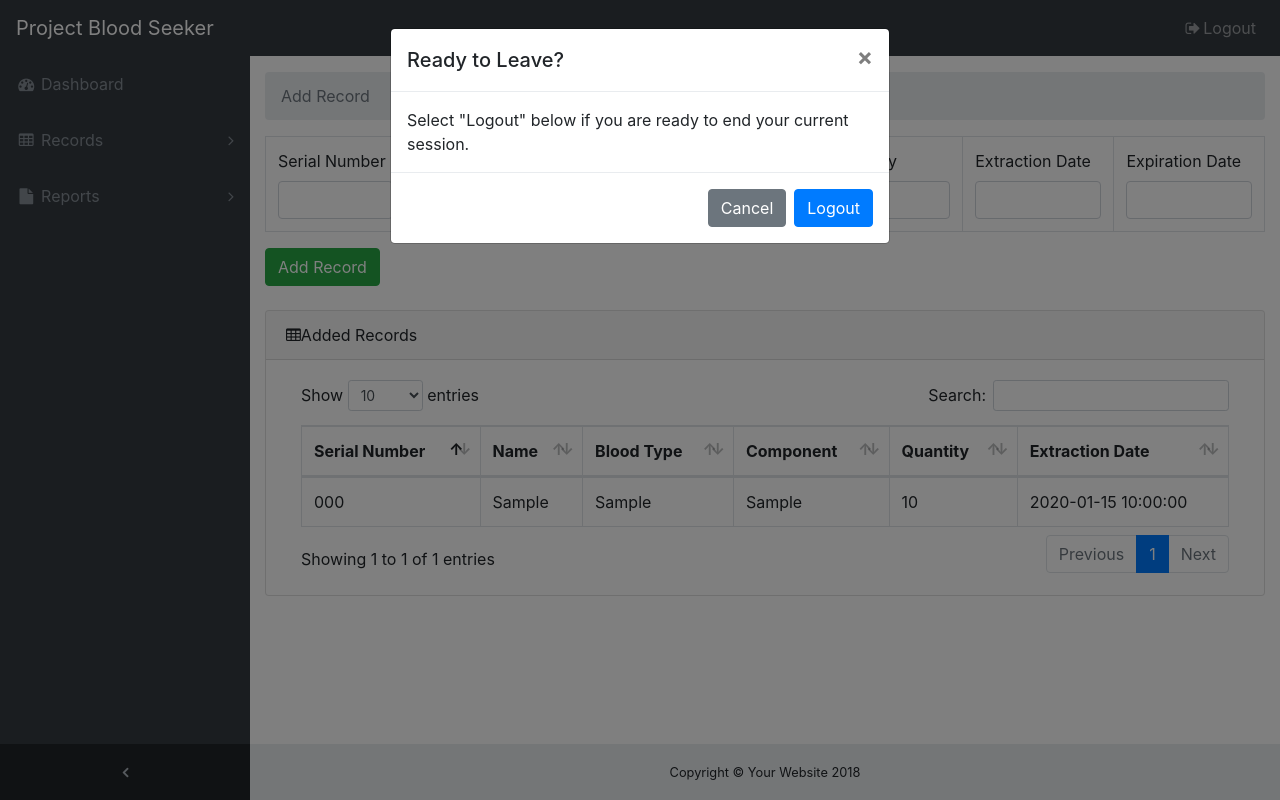
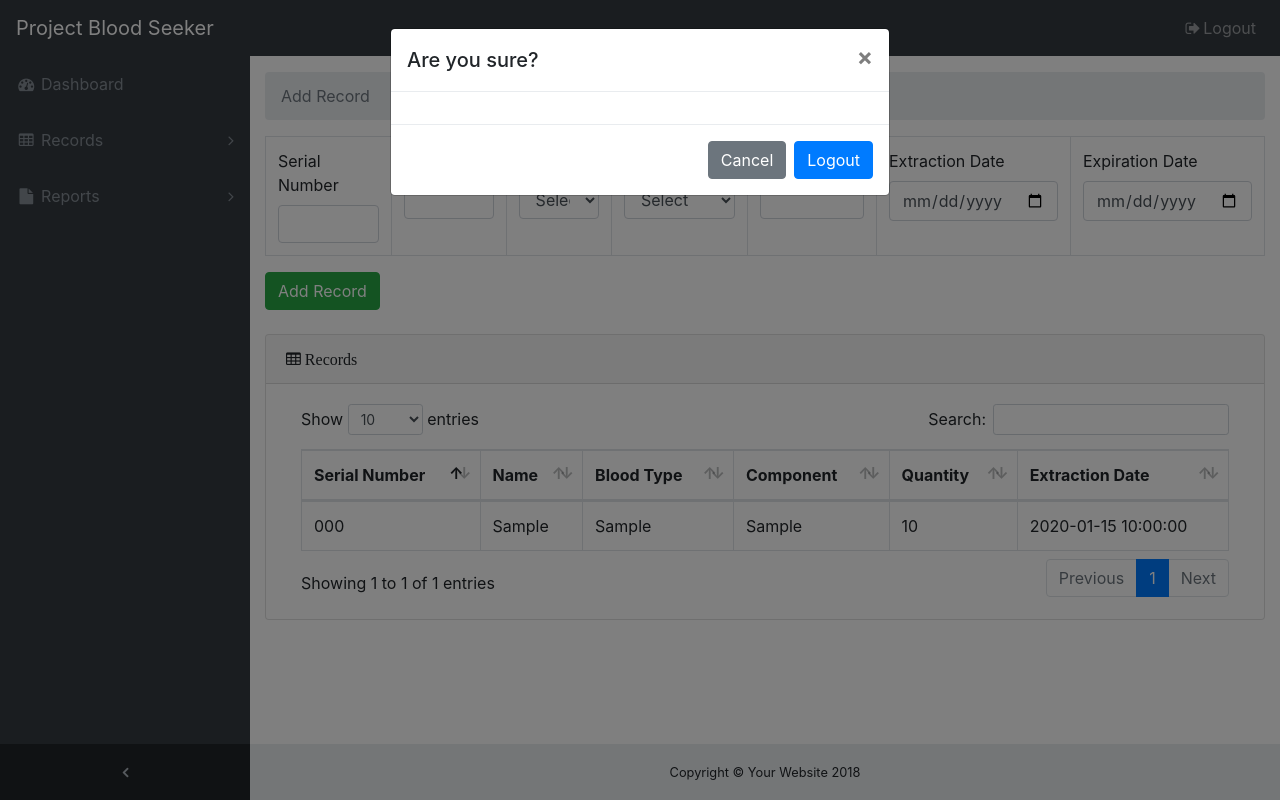
Before and after one commit to bonikowld/Capstone-Project, a PHP site: page /admin/addrecord.php in a window 1280 px wide, after a click on "Logout". Run offline with PHP 8.4, Linux system fonts and the light colour scheme; tables that the repository leaves empty or names only in its code hold one stand-in row (values such as "Sample post").

Commit message:
initial changes
initial changes sa addrecord ug blood record

```diff
--- a/admin/addrecord.php
+++ b/admin/addrecord.php
@@ -3,6 +3,14 @@ $servername = "localhost";
 $username = "root";
 $password = "";
 $dbname = "blood_bank";
+
+// for Validation
+$donorError ="";
+$bloodTypeError = "";
+$componentError ="";
+$numberError = "";
+$temp = "";
+
 
 // Create connection
 $conn = mysqli_connect($servername, $username, $password, $dbname);
@@ -16,6 +24,49 @@ if(isset($_POST['add'])){
             $sql = "INSERT INTO blood (serialnumber, donor, bloodtype, component, quantity, extractiondate, expirationdate)
             VALUES ('".$_POST["serialnumber"]."','".$_POST["donor"]."','".$_POST["bloodtype"]."','".$_POST["component"]."','".$_POST["quantity"]."','".$_POST["extractiondate"]."','".$_POST["expirationdate"]."')";
 
+          // Donor Name Validation
+              if (empty($_POST["donor"])) {
+              $donorError = "Donor name is required";
+              }
+              else {
+               $donor = test_input($_POST["donor"]);
+              // check donor name only contains letters and whitespace
+                if (!preg_match("/^[a-zA-Z-. ]*$/",$donor)) {
+                $donorError = "Only letters and white space allowed";
+                }
+              }
+
+          // Blood Type Validation
+              if($_POST) {
+                if(isset($_POST['bloodtype'])) {
+                    if($_POST['bloodtype'] == 'NULL') {
+                      $bloodTypeError = '<p>Please select an option from the select box.</p>';
+                    }
+                }
+              }
+
+          // Component Validation
+              if($_POST) {
+                if(isset($_POST['component'])) {
+                    if($_POST['component'] == 'NULL') {
+                      $componentError = '<p>Please select an option from the select box.</p>';
+                    }
+                }
+              }
+
+          // Quantity Validation
+              $number = $_POST["quantity"];
+
+              if(empty($number)) {
+                $numberError = '<span class="error">Please enter a value</span>';
+                }
+              else if(!is_numeric($number)) {
+                $numberError = '<span class="error">Data entered was not numeric</span>';
+                }
+              else {
+                echo "valid";
+                }
+
 
             if ($conn->query($sql) === TRUE) {
               echo "<script type= 'text/javascript'>alert('New record created successfully');</script>";
@@ -26,6 +77,12 @@ if(isset($_POST['add'])){
               $conn->close();
 
             }
+            function test_input($data) {
+              $data = trim($data);
+              $data = stripslashes($data);
+              $data = htmlspecialchars($data);
+              return $data;
+              }
 
 ?>
 
@@ -47,6 +104,11 @@ if(isset($_POST['add'])){
   <link href="vendor/datatables/dataTables.bootstrap4.css" rel="stylesheet">
   <!-- Custom styles for this template-->
   <link href="css/sb-admin.css" rel="stylesheet">
+  <style>
+  .error{
+   color:red
+  }
+  </style>
 </head>
 
 <body class="fixed-nav sticky-footer bg-dark" id="page-top">
@@ -151,15 +213,15 @@ if(isset($_POST['add'])){
       <div class="modal-dialog" role="document">
         <div class="modal-content">
           <div class="modal-header">
-            <h5 class="modal-title" id="exampleModalLabel">Ready to Leave?</h5>
+            <h5 class="modal-title" id="exampleModalLabel">Are you sure?</h5>
             <button class="close" type="button" data-dismiss="modal" aria-label="Close">
               <span aria-hidden="true">×</span>
             </button>
           </div>
-          <div class="modal-body">Select "Logout" below if you are ready to end your current session.</div>
+          <div class="modal-body"></div>
           <div class="modal-footer">
             <button class="btn btn-secondary" type="button" data-dismiss="modal">Cancel</button>
-            <a class="btn btn-primary" href="login.html">Logout</a>
+            <a class="btn btn-primary" href="../index.html">Logout</a>
           </div>
         </div>
       </div>
@@ -179,27 +241,50 @@ if(isset($_POST['add'])){
            <td>
 
            <label>Donor</label>
-             <input type="text" class="form-control" name="donor" />
+             <input type="text" class="form-control" name="donor"/>
+             <span class="error"><?php echo $donorError;?></span>
             </td>
            <td>
-           <label>Blood Type</label>
-             <input type="text" class="form-control" name="bloodtype"/>
+           <label>Bloodtype</label>
+             <select name="bloodtype" class="form-control">
+              <option value="NULL">Select</option>
+              <option value="O-">O-</option>
+              <option value="O+">O+</option>
+              <option value="A-">A-</option>
+              <option value="A+">A+</option>
+              <option value="B-">B-</option>
+              <option value="B+">B+</option>
+              <option value="AB-">AB-</option>
+              <option value="AB+">AB+</option>
+             </select>
+             <span class="error"><?php echo $bloodTypeError;?></span>
+             <!--<input type="text" class="form-control" name="bloodtype"/>-->
           </td>
            <td>
            <label>Component</label>
-             <input type="text" class="form-control" name="component"/>
+             <select name="component" class="form-control">
+              <option value="NULL">Select</option>
+              <option value="Whole Blood">Whole Blood</option>
+              <option value="Red Cells">Red Cells</option>
+              <option value="Platelets">Platelets</option>
+              <option value="Plasma">Plasma</option>
+              <option value="Cryoprecipitated AHF">Cryoprecipitated AHF</option>
+             </select>
+             <span class="error"><?php echo $componentError;?></span>
+             <!--<input type="text" class="form-control" name="component"/>-->
             </td>
             <td>
            <label>Quantity</label>
-             <input type="text" class="form-control" name="quantity"/>
+             <input type="text" class="form-control" name="quantity" value="<?php echo   $temp ?>"/>
+             <span class="error"><?php echo $numberError; ?></span>
             </td>
             <td>
            <label>Extraction Date</label>
-             <input type="text" class="form-control" name="extractiondate"/>
+             <input class="form-control" name="extractiondate" type="date"/>
             </td>
             <td>
            <label>Expiration Date</label>
-             <input type="text" class="form-control" name="expirationdate"/>
+             <input class="form-control" name="expirationdate" type="date"/>
             </td>
         </tr>
     </tbody>
@@ -212,7 +297,7 @@ if(isset($_POST['add'])){
 <br><br>
 <div class="card mb-3">
         <div class="card-header">
-          <i class="fa fa-table"></i>Added Records</div>
+          <i class="fa fa-table">  Records</i></div>
         <div class="card-body">
           <div class="table-responsive">
             <table class="table table-bordered" id="dataTable" width="100%" cellspacing="0">
```
Also changed, not shown: admin/tables.php (+18 -13 lines).
